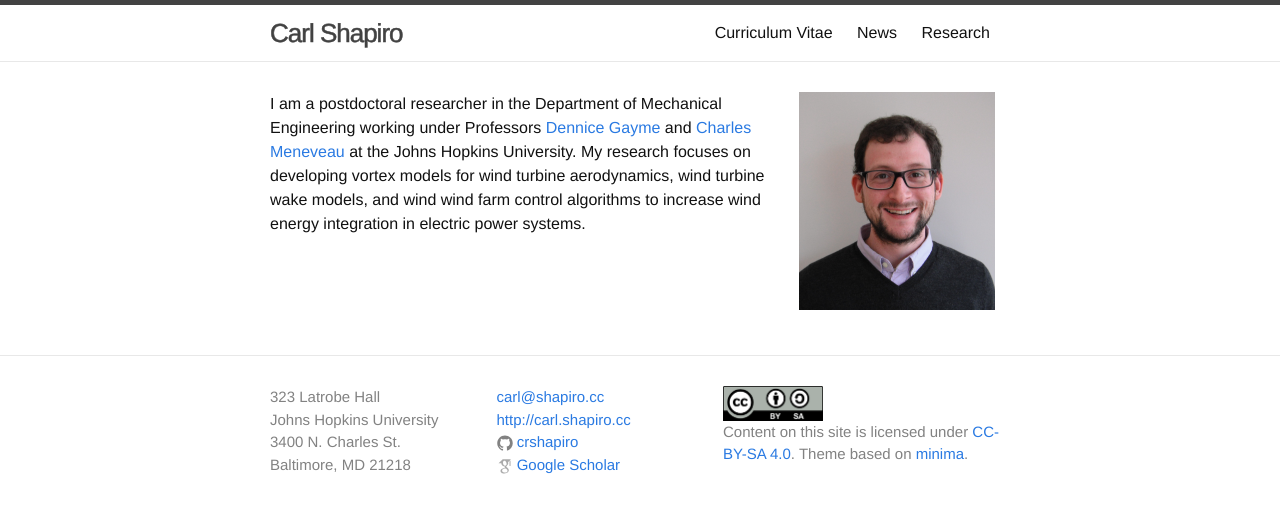
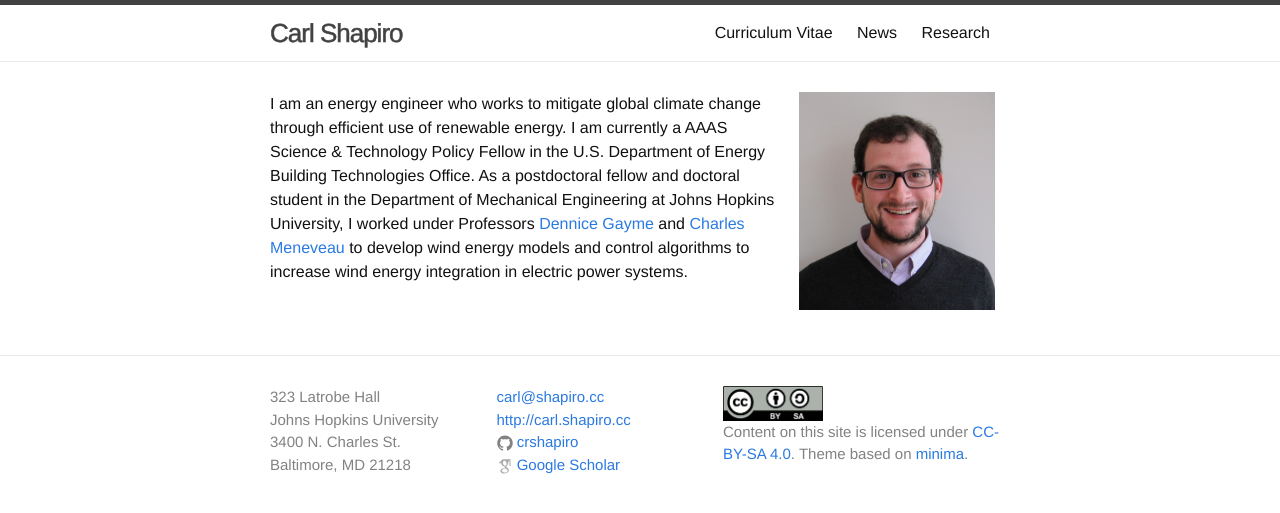
Before and after one commit to crshapiro/crshapiro.github.io, a Jekyll site: the page built from index.md, in a window 1280 px wide. Shown: the top 513 px of the page. Built offline with Jekyll 4.4.1, drawn with Linux system fonts in a browser that asks for light colours.

Commit message:
Update index.md
Update experience

```diff
--- a/index.md
+++ b/index.md
@@ -2,4 +2,4 @@
 layout: home
 subtitle: home
 ---
-I am a postdoctoral researcher in the Department of Mechanical Engineering working under Professors [Dennice Gayme](http://engineering.jhu.edu/gayme/) and [Charles Meneveau](http://pages.jh.edu/~cmeneve1/) at the Johns Hopkins University. My research focuses on developing vortex models for wind turbine aerodynamics, wind turbine wake models, and wind wind farm control algorithms to increase wind energy integration in electric power systems.
+I am an energy engineer who works to mitigate global climate change through efficient use of renewable energy. I am currently a AAAS Science & Technology Policy Fellow in the U.S. Department of Energy Building Technologies Office. As a postdoctoral fellow and doctoral student in the Department of Mechanical Engineering at Johns Hopkins University, I worked under Professors [Dennice Gayme](http://engineering.jhu.edu/gayme/) and [Charles Meneveau](http://pages.jh.edu/~cmeneve1/) to develop wind energy models and control algorithms to increase wind energy integration in electric power systems.
```
